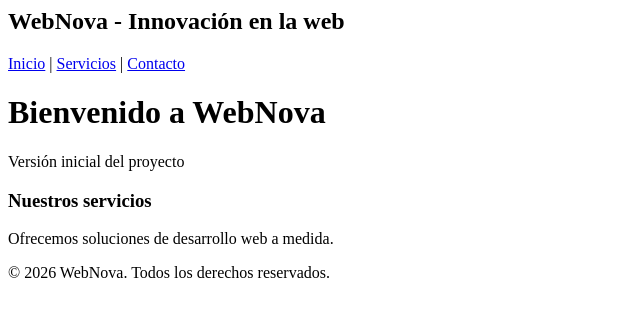
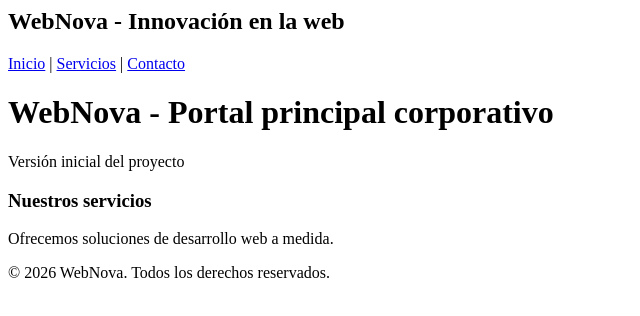
Before and after one commit to hmartol/practica4, a plain HTML site: page index.html in a window 1280 px wide. Shown: the whole page, without its empty margins (0-640 px from the left). Drawn offline with Linux system fonts and the light colour scheme.

Commit message:
C7: Cambio de título corporativo en main

```diff
--- a/index.html
+++ b/index.html
@@ -5,7 +5,7 @@
     </nav>
 </header>
 
-<h1>Bienvenido a WebNova</h1>
+<h1>WebNova - Portal principal corporativo</h1>
 <p>Versión inicial del proyecto</p>
 
 <main>
```
